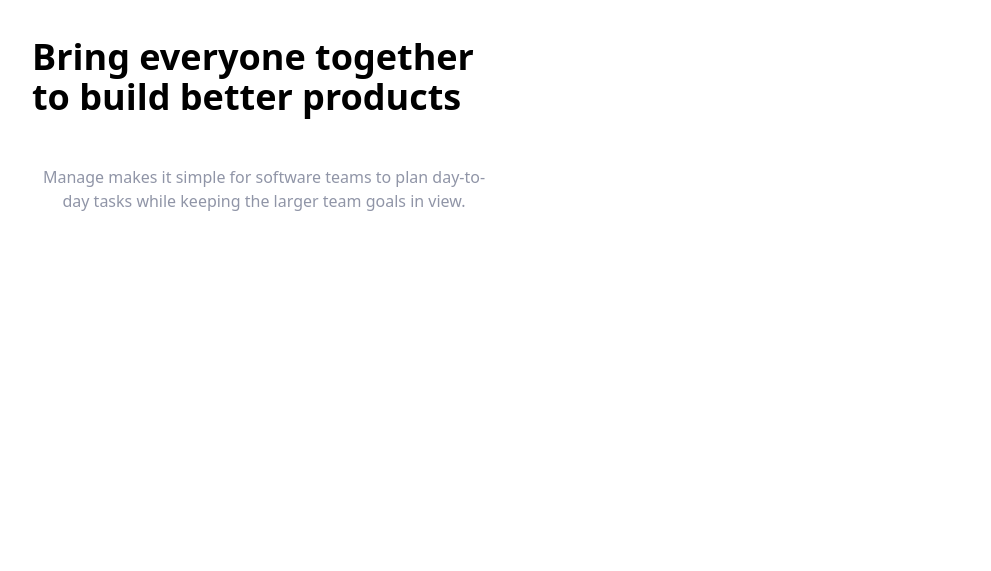
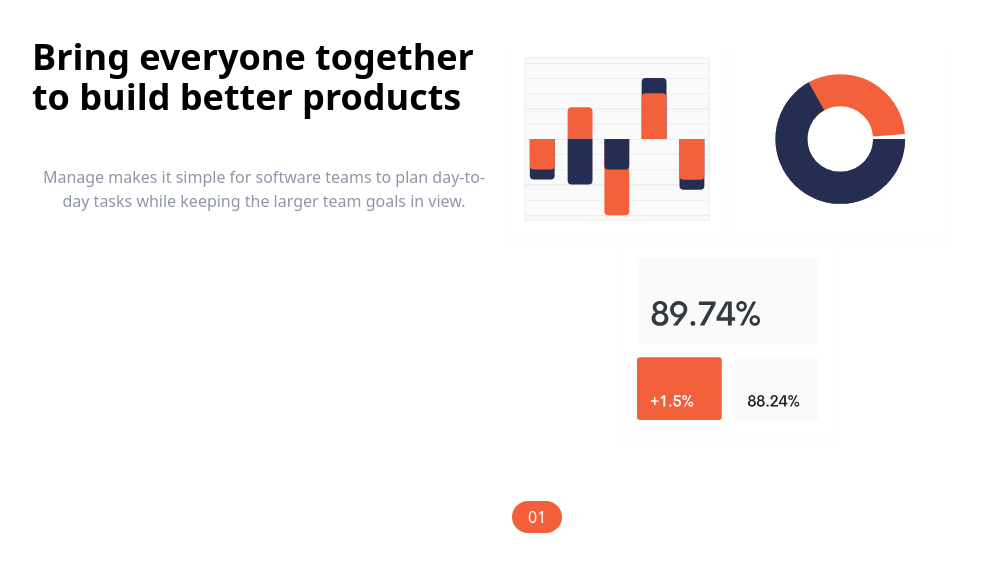
Before and after one commit to CharlieBoomer/tailwind_site, a website: page index.html in a window 1280 px wide. Shown: the part 95-666 px from the top of the page, without its empty margins (144-1135 px from the left). Drawn offline with Linux system fonts and the light colour scheme.

Commit message:
satrted adding in hero page

```diff
--- a/index.html
+++ b/index.html
@@ -39,7 +39,10 @@
                     Bring everyone together to build better products
                 </h1>
                 <p class="max-2-sm text-center text-darkGrayishBlue mdtext-left">Manage makes it simple for software teams to plan day-to-day tasks while keeping the larger team goals in view. </p>
-            <!-- Image -->
+            </div>
+             <!-- Image -->
+            <div class="md:w-1/2">
+                <img src="img/illustration-intro.svg" alt="">
             </div>
 
             <div>
@@ -47,5 +50,35 @@
             </div>
         </div>
     </section>
+    <!-- Features Section -->
+    <section id="features">
+        <!-- Flex Container -->
+        <div class="container flex flex-col px-4 mx-auto mt-10 space-y-12 md:space-y-0 md:flex-row">
+            <!-- What's Different -->
+            <div class="flex flex-col space-y-12 md:w-1/2">
+                <h2 class="max-w-md text-4xl font-bold text-center">
+
+                </h2>
+            </div>
+            <!-- Numbered List -->
+            <div class="flex flex-col space-y-8 md:w-1/2">
+                <!-- List Item 1 -->
+                <div class="flex flex-col space-y-3 md:space-y-0 md:space-y-0 md:space-x-6">
+                    <!-- Heading -->
+                    <div class="rounded-l-full br-brightRedSupLight md:bg-transparent">
+                        <div class="flex items-center space-x-2">
+                            <div class="px-4 py-2 text-white rounded-full md:py-1">
+                                <div class="flex items-center space-x-2">
+                                    <div class="px-4 py-2 text-white rounded-full md:py-1 bg-brightRed">
+                                        01
+                                    </div>
+                                </div>
+                            </div>
+                        </div>
+                    </div>
+                </div>
+            </div>
+        </div>
+    </section>
 </body>
 </html>
```
Also changed, not shown: css/main.css.
